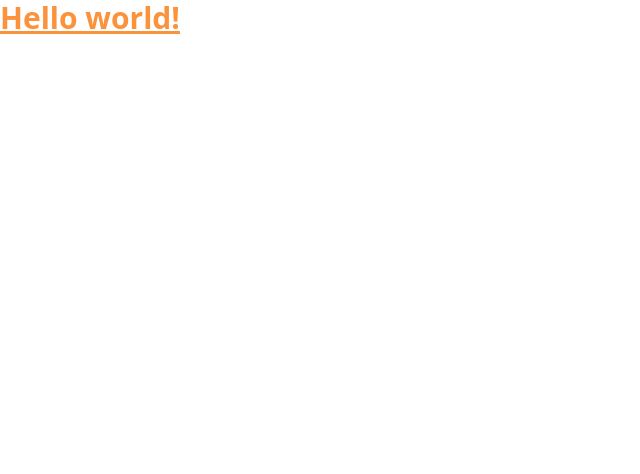
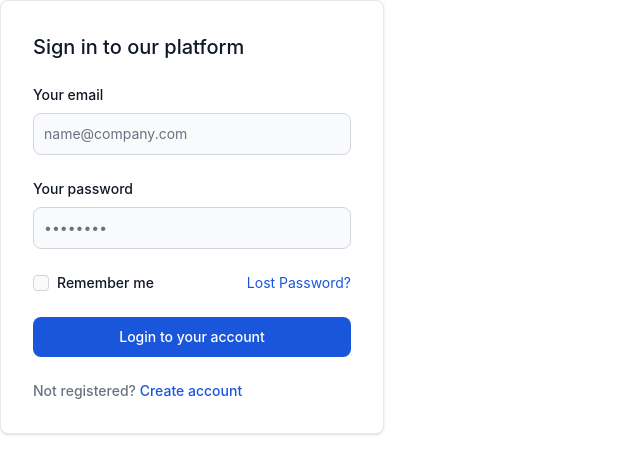
Before and after one commit to LuisCruz991/Repositorio-INDES, a website: page vistas/index.html in a window 1280 px wide. Shown: the whole page, without its empty margins (0-640 px from the left). Drawn offline with nearby package versions, Linux system fonts and the light colour scheme.

Commit message:
Login
Agregue login component

```diff
--- a/Js/script.js
+++ b/Js/script.js
@@ -0,0 +1 @@
+import 'flowbite';
--- a/package.json
+++ b/package.json
@@ -11,5 +11,8 @@
   "license": "ISC",
   "devDependencies": {
     "tailwindcss": "^3.2.7"
+  },
+  "dependencies": {
+    "flowbite": "^1.6.3"
   }
 }
--- a/tailwind.config.js
+++ b/tailwind.config.js
@@ -6,3 +6,19 @@ module.exports = {
   },
   plugins: [],
 }
+
+module.exports = {
+
+  plugins: [
+      require('flowbite/plugin')
+  ]
+
+}
+
+module.exports = {
+
+  content: [
+      "./node_modules/flowbite/**/*.js"
+  ]
+
+}
--- a/vistas/index.html
+++ b/vistas/index.html
@@ -1,13 +1,54 @@
 <!doctype html>
 <html>
+
 <head>
   <meta charset="UTF-8">
   <meta name="viewport" content="width=device-width, initial-scale=1.0">
   <link href="/css/tailwind.css" rel="stylesheet">
+  <link href="https://cdnjs.cloudflare.com/ajax/libs/flowbite/1.6.3/flowbite.min.css" rel="stylesheet" />
 </head>
+
 <body>
-  <h1 class="text-orange-400 text-3xl font-bold underline">
-    Hello world!
-  </h1>
+
+  <div
+    class="w-full max-w-sm p-4 bg-white border border-gray-200 rounded-lg shadow sm:p-6 md:p-8 dark:bg-gray-800 dark:border-gray-700">
+    <form class="space-y-6" action="#">
+      <h5 class="text-xl font-medium text-gray-900 dark:text-white">Sign in to our platform</h5>
+      <div>
+        <label for="email" class="block mb-2 text-sm font-medium text-gray-900 dark:text-white">Your email</label>
+        <input type="email" name="email" id="email"
+          class="bg-gray-50 border border-gray-300 text-gray-900 text-sm rounded-lg focus:ring-blue-500 focus:border-blue-500 block w-full p-2.5 dark:bg-gray-600 dark:border-gray-500 dark:placeholder-gray-400 dark:text-white"
+          placeholder="name@company.com" required>
+      </div>
+      <div>
+        <label for="password" class="block mb-2 text-sm font-medium text-gray-900 dark:text-white">Your password</label>
+        <input type="password" name="password" id="password" placeholder="••••••••"
+          class="bg-gray-50 border border-gray-300 text-gray-900 text-sm rounded-lg focus:ring-blue-500 focus:border-blue-500 block w-full p-2.5 dark:bg-gray-600 dark:border-gray-500 dark:placeholder-gray-400 dark:text-white"
+          required>
+      </div>
+      <div class="flex items-start">
+        <div class="flex items-start">
+          <div class="flex items-center h-5">
+            <input id="remember" type="checkbox" value=""
+              class="w-4 h-4 border border-gray-300 rounded bg-gray-50 focus:ring-3 focus:ring-blue-300 dark:bg-gray-700 dark:border-gray-600 dark:focus:ring-blue-600 dark:ring-offset-gray-800 dark:focus:ring-offset-gray-800"
+              required>
+          </div>
+          <label for="remember" class="ml-2 text-sm font-medium text-gray-900 dark:text-gray-300">Remember me</label>
+        </div>
+        <a href="#" class="ml-auto text-sm text-blue-700 hover:underline dark:text-blue-500">Lost Password?</a>
+      </div>
+      <button type="submit"
+        class="w-full text-white bg-blue-700 hover:bg-blue-800 focus:ring-4 focus:outline-none focus:ring-blue-300 font-medium rounded-lg text-sm px-5 py-2.5 text-center dark:bg-blue-600 dark:hover:bg-blue-700 dark:focus:ring-blue-800">Login
+        to your account</button>
+      <div class="text-sm font-medium text-gray-500 dark:text-gray-300">
+        Not registered? <a href="#" class="text-blue-700 hover:underline dark:text-blue-500">Create account</a>
+      </div>
+    </form>
+  </div>
+
+
+  <script src="../path/to/flowbite/dist/flowbite.min.js"></script>
+  <script src="https://cdnjs.cloudflare.com/ajax/libs/flowbite/1.6.3/flowbite.min.js"></script>
 </body>
+
 </html>
```
Also changed, not shown: 1 other file.
